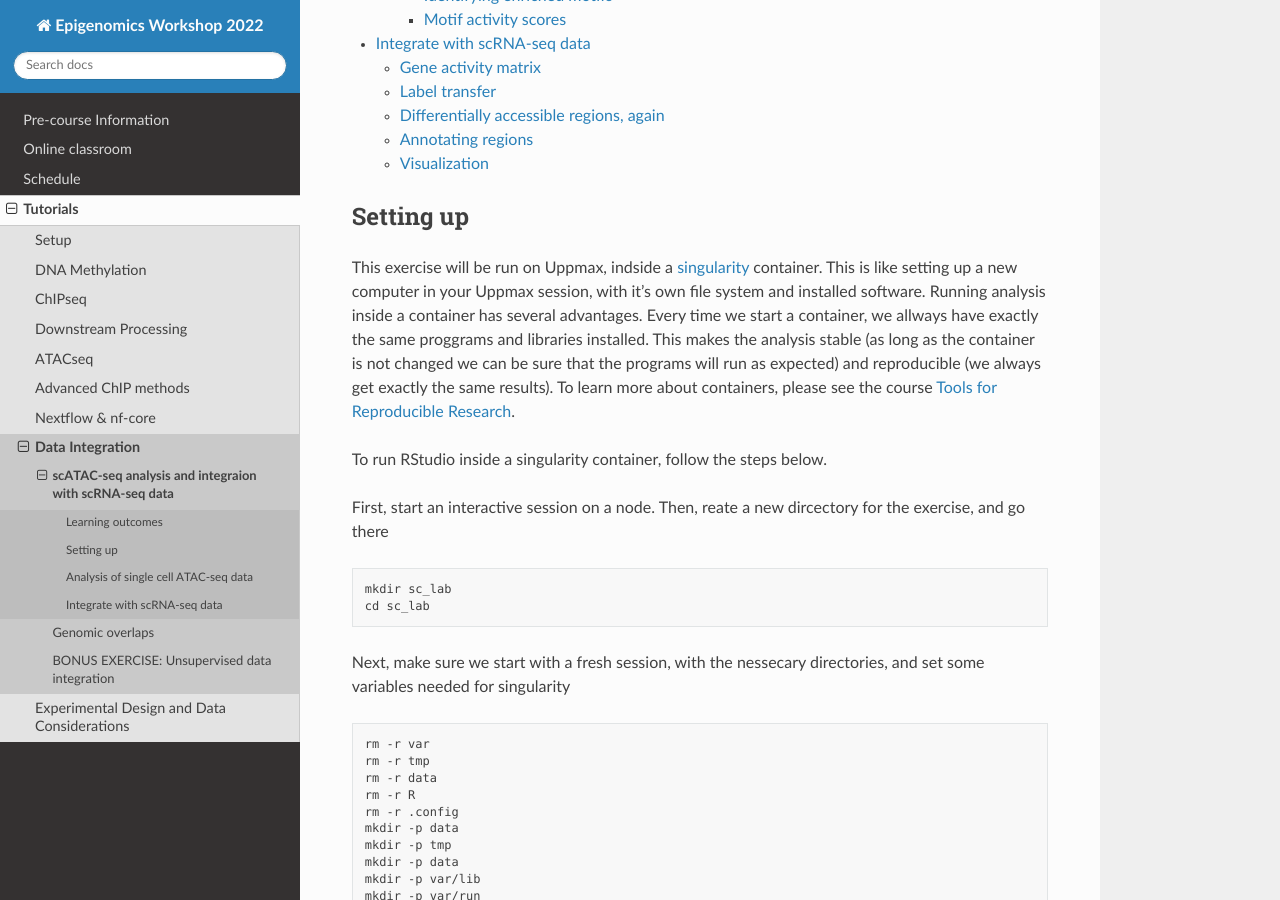
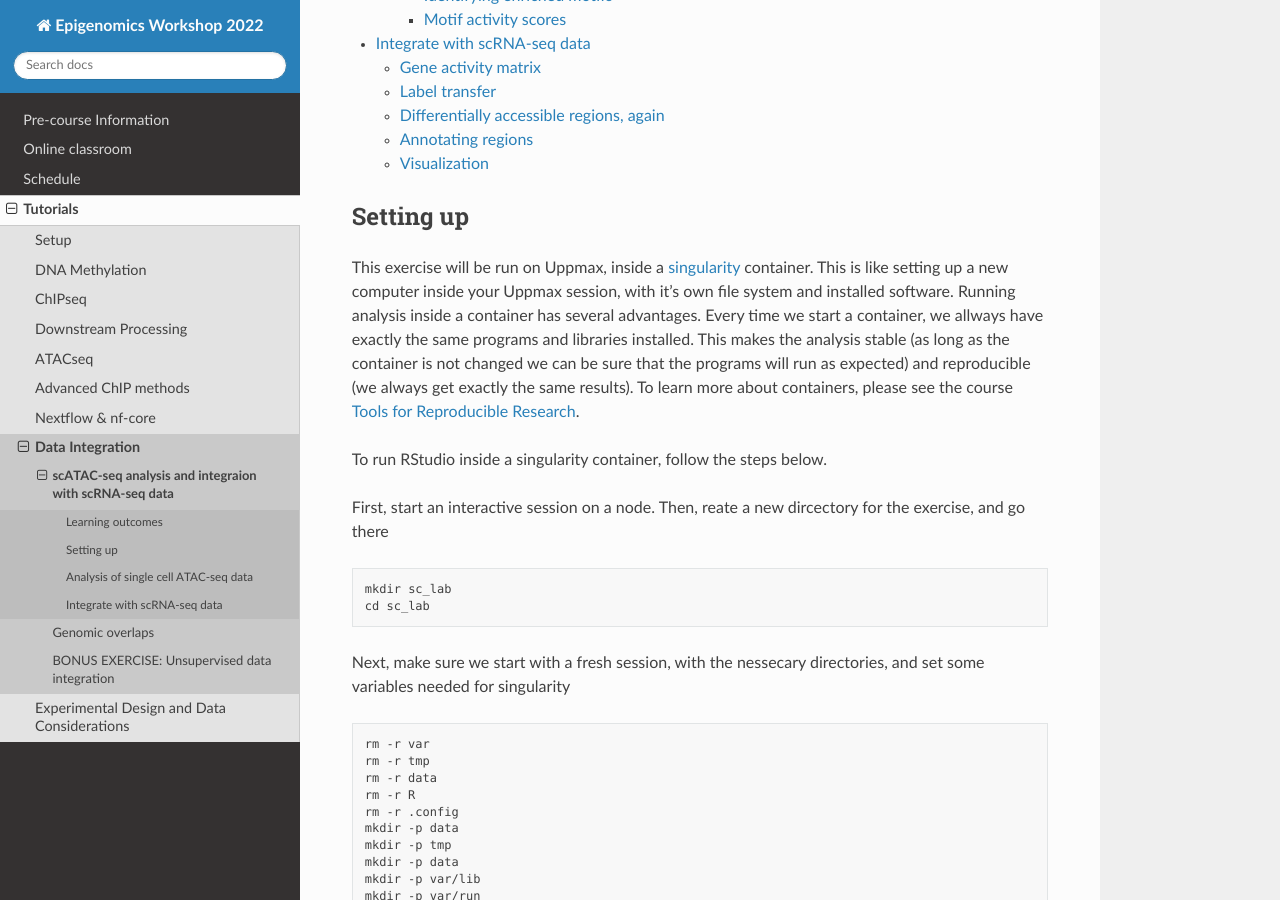
Before and after one commit to NBISweden/workshop-epigenomics-RTDs, a Sphinx documentation site: the page built from docs/content/tutorials/scAtacSeq/lab-sc_atac_seq.md, in a window 1280 px wide and 900 px high, scrolled down 568 px. Built offline with Sphinx 7.4.7 and the Read the Docs theme 2.0.0, drawn with Linux system fonts in a browser that asks for light colours.

Commit message:
fix typos in scATAC-seq lab

```diff
--- a/docs/content/tutorials/scAtacSeq/lab-sc_atac_seq.md
+++ b/docs/content/tutorials/scAtacSeq/lab-sc_atac_seq.md
@@ -28,7 +28,7 @@
 
 ## Setting up
 
-This exercise will be run on Uppmax, indside a [singularity](https://docs.sylabs.io/guides/3.5/user-guide/introduction.html) container. This is like setting up a new computer in your Uppmax session, with it's own file system and installed software. Running analysis inside a container has several advantages. Every time we start a container, we allways have exactly the same proggrams and libraries installed. This makes the analysis stable (as long as the container is not changed we can be sure that the programs will run as expected) and reproducible (we always get exactly the same results). To learn more about containers, please see the course [Tools for Reproducible Research](https://nbis-reproducible-research.readthedocs.io/en/course_2104/singularity/).
+This exercise will be run on Uppmax, inside a [singularity](https://docs.sylabs.io/guides/3.5/user-guide/introduction.html) container. This is like setting up a new computer inside your Uppmax session, with it's own file system and installed software. Running analysis inside a container has several advantages. Every time we start a container, we allways have exactly the same programs and libraries installed. This makes the analysis stable (as long as the container is not changed we can be sure that the programs will run as expected) and reproducible (we always get exactly the same results). To learn more about containers, please see the course [Tools for Reproducible Research](https://nbis-reproducible-research.readthedocs.io/en/course_2104/singularity/).
 
 To run RStudio inside a singularity container, follow the steps below.
 
```
